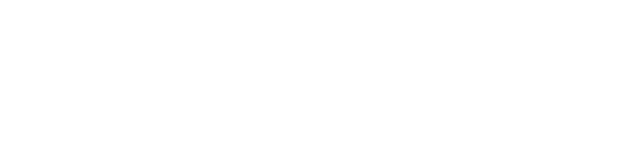
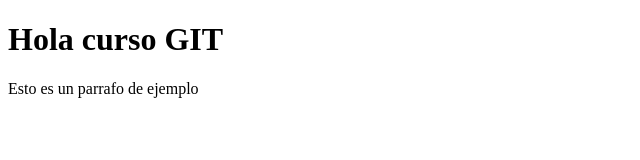
Before and after one commit to isobelmonje/curso-git, a plain HTML site: page index.html in a window 1280 px wide. Shown: the whole page, without its empty margins (0-640 px from the left). Drawn offline with Linux system fonts and the light colour scheme.

Commit message:
Agregado título. Primer cambio

```diff
--- a/index.html
+++ b/index.html
@@ -6,5 +6,10 @@
 </head>
 
 <body>
-</body
+
+<h1> Hola curso GIT</h1>
+
+<p>Esto es un parrafo de ejemplo</p>
+
+</body>
 </html>
```
